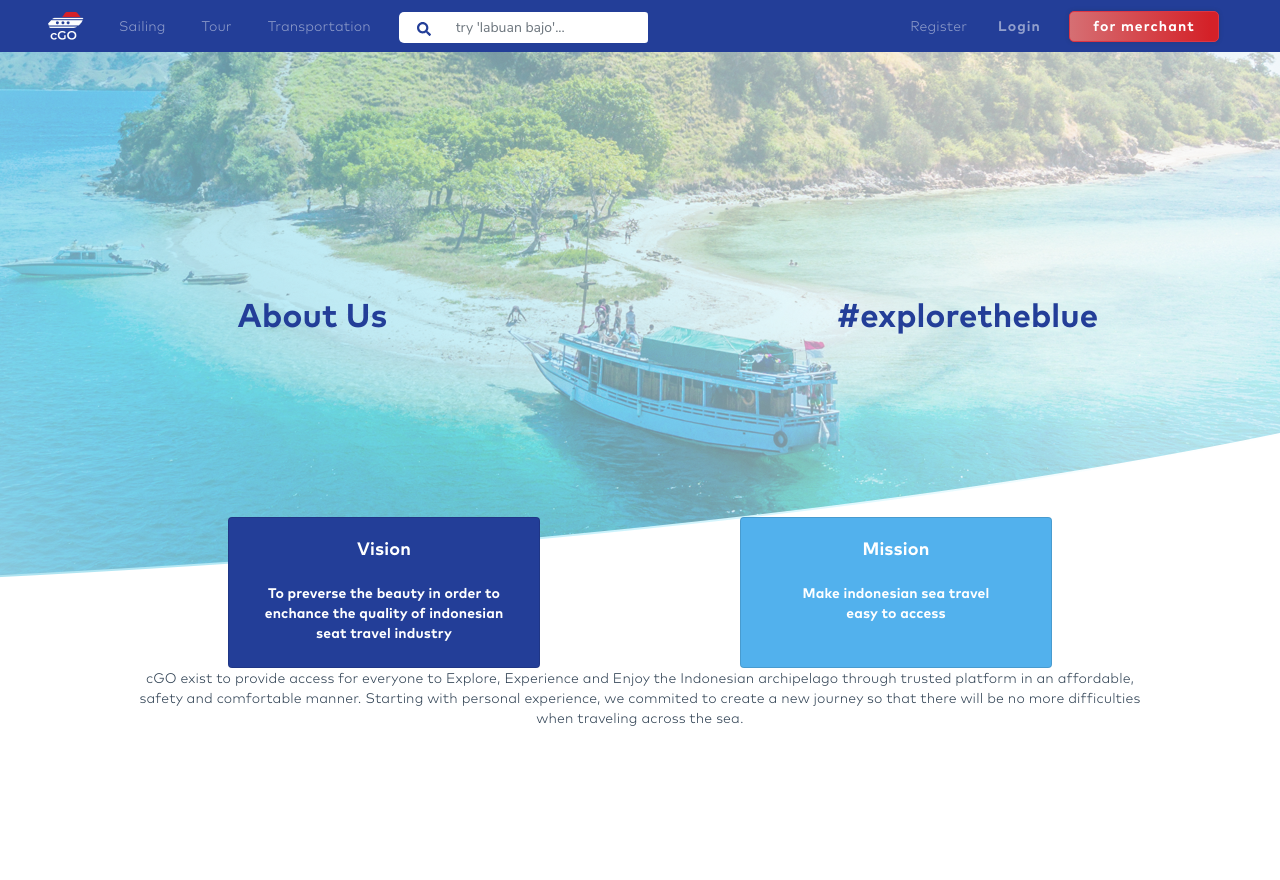
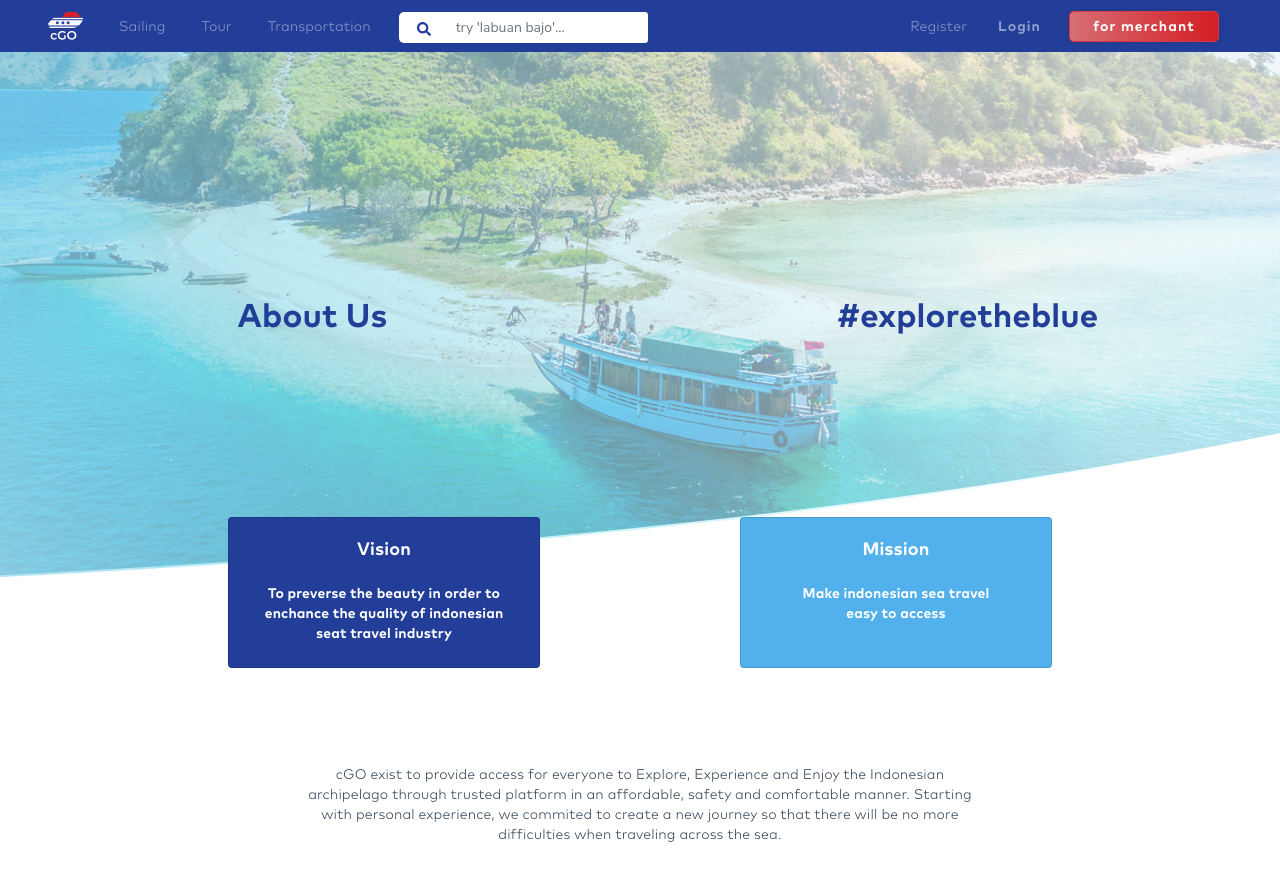
Before and after one commit to CgoIndonesia/CGO-Design, a Vue app: page /home/aboutus in a window 1280 px wide. Shown: the top 880 px of the page. Built offline with nearby package versions, Linux system fonts and the light colour scheme.

Commit message:
Update AboutUs.vue

```diff
--- a/src/views/Home/AboutUs.vue
+++ b/src/views/Home/AboutUs.vue
@@ -40,8 +40,8 @@
                     </b-card>
                 </b-col>
             </b-row>
-            <b-row>
-                <p>cGO exist to provide access for everyone to Explore, Experience and Enjoy the Indonesian archipelago through trusted platform in an affordable, safety and comfortable manner. Starting with personal experience, we commited to create a new journey so that there will be no more difficulties when traveling across the sea.</p>
+            <b-row class="mt-5 justify-content-center">
+                <p class="mt-5" style="width: 65%;">cGO exist to provide access for everyone to Explore, Experience and Enjoy the Indonesian archipelago through trusted platform in an affordable, safety and comfortable manner. Starting with personal experience, we commited to create a new journey so that there will be no more difficulties when traveling across the sea.</p>
             </b-row>
         </div>
     <Footer />
```
